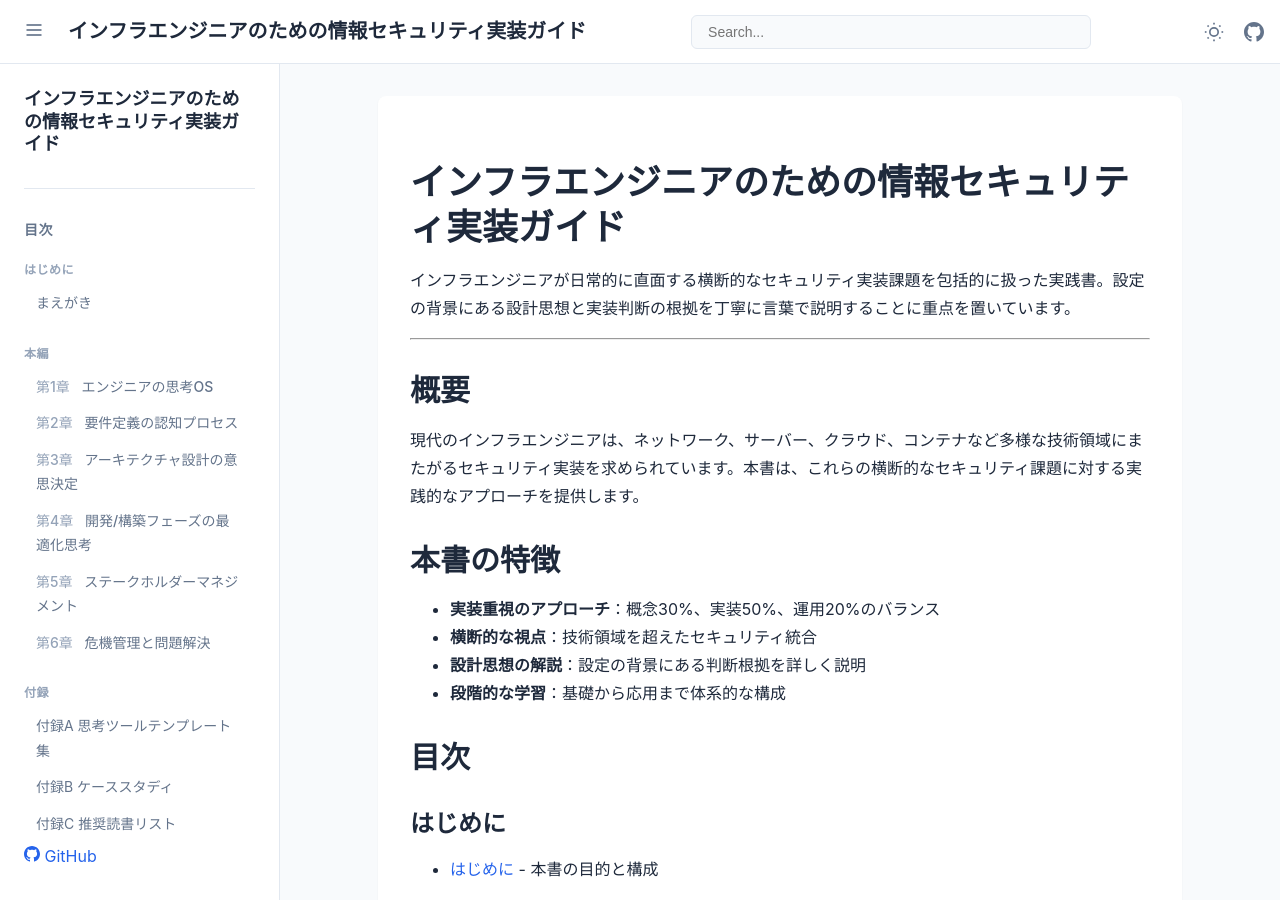
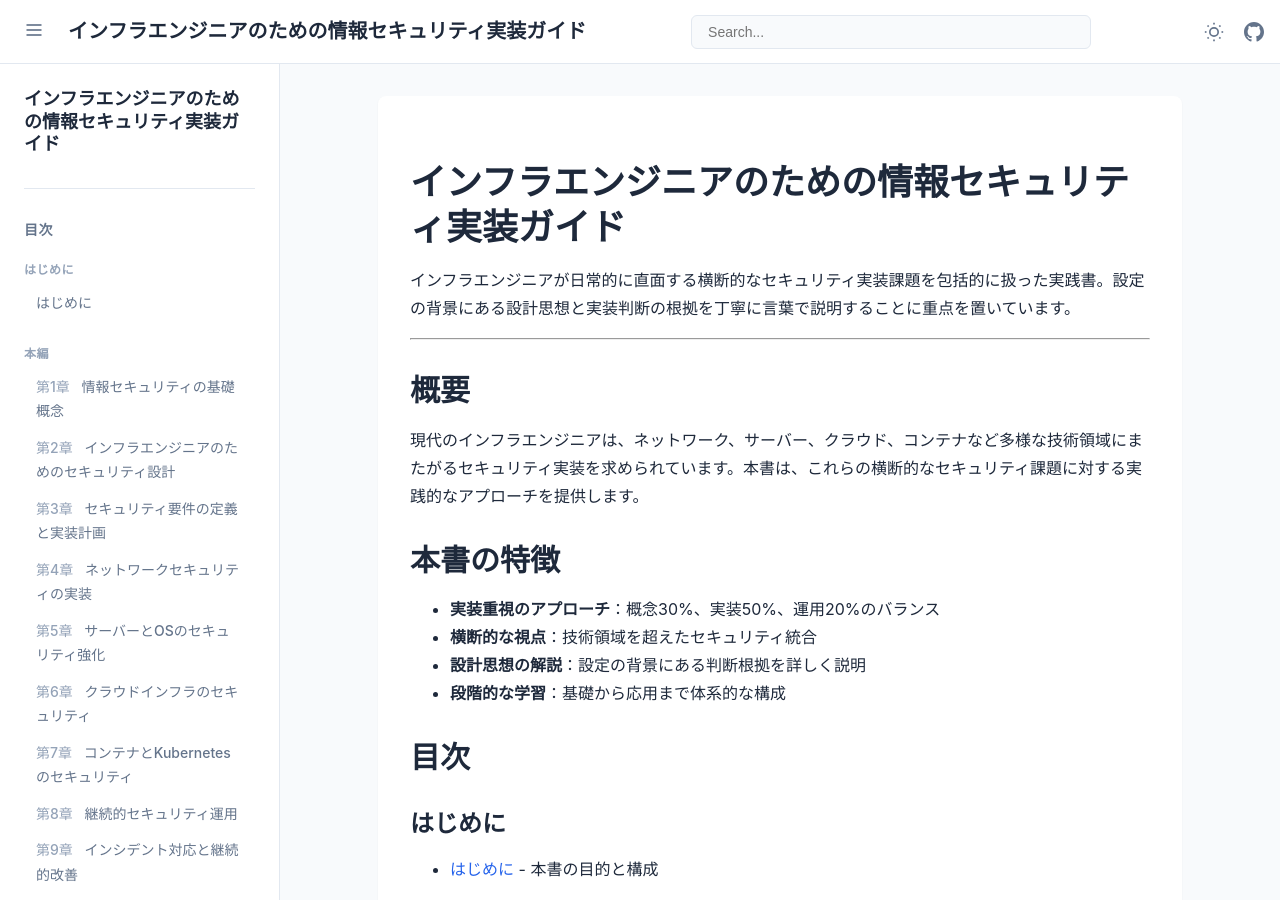
Before and after one commit to itdojp/it-infra-security-guide-book, a Jekyll site: the page built from index.md, in a window 1280 px wide and 900 px high. Built offline with Jekyll 4.4.1, drawn with Linux system fonts in a browser that asks for light colours.

Commit message:
Fix Jekyll sidebar navigation template for security guide
- Replace incorrect chapter links from old book template
- Update all chapter paths to match actual file structure
- Fix introduction link to /src/chapter-introduction/index.html
- Update all chapter titles to security implementation topics
- Fix appendix links to match actual appendix files

Root cause: Jekyll template had wrong book content from previous project

🤖 Generated with [Claude Code](https://claude.ai/code)

Co-Authored-By: Claude <noreply@anthropic.com>

```diff
--- a/_includes/sidebar-nav.html
+++ b/_includes/sidebar-nav.html
@@ -17,8 +17,8 @@
             <h4 class="toc-section-title">はじめに</h4>
             <ul class="toc-list">
                 <li class="toc-item">
-                    <a href="{{ '/src/introduction/preface.html' | relative_url }}" class="toc-link {% if page.url contains '/introduction/preface' %}active{% endif %}">
-                        まえがき
+                    <a href="{{ '/src/chapter-introduction/index.html' | relative_url }}" class="toc-link {% if page.url contains '/chapter-introduction/' %}active{% endif %}">
+                        はじめに
                     </a>
                 </li>
             </ul>
@@ -29,39 +29,57 @@
             <h4 class="toc-section-title">本編</h4>
             <ul class="toc-list">
                 <li class="toc-item toc-chapter">
-                    <a href="{{ '/src/chapter-1/index.html' | relative_url }}" class="toc-link {% if page.url contains '/chapter-1/' %}active{% endif %}">
+                    <a href="{{ '/src/chapter-chapter01/index.html' | relative_url }}" class="toc-link {% if page.url contains '/chapter-chapter01/' %}active{% endif %}">
                         <span class="chapter-number">第1章</span>
-                        <span class="chapter-title">エンジニアの思考OS</span>
+                        <span class="chapter-title">情報セキュリティの基礎概念</span>
                     </a>
                 </li>
                 <li class="toc-item toc-chapter">
-                    <a href="{{ '/src/chapter-2/index.html' | relative_url }}" class="toc-link {% if page.url contains '/chapter-2/' %}active{% endif %}">
+                    <a href="{{ '/src/chapter-chapter02/index.html' | relative_url }}" class="toc-link {% if page.url contains '/chapter-chapter02/' %}active{% endif %}">
                         <span class="chapter-number">第2章</span>
-                        <span class="chapter-title">要件定義の認知プロセス</span>
+                        <span class="chapter-title">インフラエンジニアのためのセキュリティ設計</span>
                     </a>
                 </li>
                 <li class="toc-item toc-chapter">
-                    <a href="{{ '/src/chapter-3/index.html' | relative_url }}" class="toc-link {% if page.url contains '/chapter-3/' %}active{% endif %}">
+                    <a href="{{ '/src/chapter-chapter03/index.html' | relative_url }}" class="toc-link {% if page.url contains '/chapter-chapter03/' %}active{% endif %}">
                         <span class="chapter-number">第3章</span>
-                        <span class="chapter-title">アーキテクチャ設計の意思決定</span>
+                        <span class="chapter-title">セキュリティ要件の定義と実装計画</span>
                     </a>
                 </li>
                 <li class="toc-item toc-chapter">
-                    <a href="{{ '/src/chapter-4/index.html' | relative_url }}" class="toc-link {% if page.url contains '/chapter-4/' %}active{% endif %}">
+                    <a href="{{ '/src/chapter-chapter04/index.html' | relative_url }}" class="toc-link {% if page.url contains '/chapter-chapter04/' %}active{% endif %}">
                         <span class="chapter-number">第4章</span>
-                        <span class="chapter-title">開発/構築フェーズの最適化思考</span>
+                        <span class="chapter-title">ネットワークセキュリティの実装</span>
                     </a>
                 </li>
                 <li class="toc-item toc-chapter">
-                    <a href="{{ '/src/chapter-5/index.html' | relative_url }}" class="toc-link {% if page.url contains '/chapter-5/' %}active{% endif %}">
+                    <a href="{{ '/src/chapter-chapter05/index.html' | relative_url }}" class="toc-link {% if page.url contains '/chapter-chapter05/' %}active{% endif %}">
                         <span class="chapter-number">第5章</span>
-                        <span class="chapter-title">ステークホルダーマネジメント</span>
+                        <span class="chapter-title">サーバーとOSのセキュリティ強化</span>
                     </a>
                 </li>
                 <li class="toc-item toc-chapter">
-                    <a href="{{ '/src/chapter-6/index.html' | relative_url }}" class="toc-link {% if page.url contains '/chapter-6/' %}active{% endif %}">
+                    <a href="{{ '/src/chapter-chapter06/index.html' | relative_url }}" class="toc-link {% if page.url contains '/chapter-chapter06/' %}active{% endif %}">
                         <span class="chapter-number">第6章</span>
-                        <span class="chapter-title">危機管理と問題解決</span>
+                        <span class="chapter-title">クラウドインフラのセキュリティ</span>
+                    </a>
+                </li>
+                <li class="toc-item toc-chapter">
+                    <a href="{{ '/src/chapter-chapter07/index.html' | relative_url }}" class="toc-link {% if page.url contains '/chapter-chapter07/' %}active{% endif %}">
+                        <span class="chapter-number">第7章</span>
+                        <span class="chapter-title">コンテナとKubernetesのセキュリティ</span>
+                    </a>
+                </li>
+                <li class="toc-item toc-chapter">
+                    <a href="{{ '/src/chapter-chapter08/index.html' | relative_url }}" class="toc-link {% if page.url contains '/chapter-chapter08/' %}active{% endif %}">
+                        <span class="chapter-number">第8章</span>
+                        <span class="chapter-title">継続的セキュリティ運用</span>
+                    </a>
+                </li>
+                <li class="toc-item toc-chapter">
+                    <a href="{{ '/src/chapter-chapter09/index.html' | relative_url }}" class="toc-link {% if page.url contains '/chapter-chapter09/' %}active{% endif %}">
+                        <span class="chapter-number">第9章</span>
+                        <span class="chapter-title">インシデント対応と継続的改善</span>
                     </a>
                 </li>
             </ul>
@@ -72,21 +90,21 @@
             <h4 class="toc-section-title">付録</h4>
             <ul class="toc-list">
                 <li class="toc-item">
-                    <a href="{{ '/src/appendices/templates.html' | relative_url }}" class="toc-link {% if page.url contains '/appendices/templates' %}active{% endif %}">
+                    <a href="{{ '/src/appendices/appendix-a.html' | relative_url }}" class="toc-link {% if page.url contains '/appendices/appendix-a' %}active{% endif %}">
                         <span class="appendix-label">付録A</span>
-                        <span class="appendix-title">思考ツールテンプレート集</span>
+                        <span class="appendix-title">セキュリティチェックリスト</span>
                     </a>
                 </li>
                 <li class="toc-item">
-                    <a href="{{ '/src/appendices/case-studies.html' | relative_url }}" class="toc-link {% if page.url contains '/appendices/case-studies' %}active{% endif %}">
+                    <a href="{{ '/src/appendices/appendix-b.html' | relative_url }}" class="toc-link {% if page.url contains '/appendices/appendix-b' %}active{% endif %}">
                         <span class="appendix-label">付録B</span>
-                        <span class="appendix-title">ケーススタディ</span>
+                        <span class="appendix-title">参考文献とリソース</span>
                     </a>
                 </li>
                 <li class="toc-item">
-                    <a href="{{ '/src/appendices/reading-list.html' | relative_url }}" class="toc-link {% if page.url contains '/appendices/reading-list' %}active{% endif %}">
-                        <span class="appendix-label">付録C</span>
-                        <span class="appendix-title">推奨読書リスト</span>
+                    <a href="{{ '/src/appendices/afterword.html' | relative_url }}" class="toc-link {% if page.url contains '/appendices/afterword' %}active{% endif %}">
+                        <span class="appendix-label">あとがき</span>
+                        <span class="appendix-title">あとがき</span>
                     </a>
                 </li>
             </ul>
```
Also changed, not shown: docs/_includes/sidebar-nav.html (+39 -21 lines).
